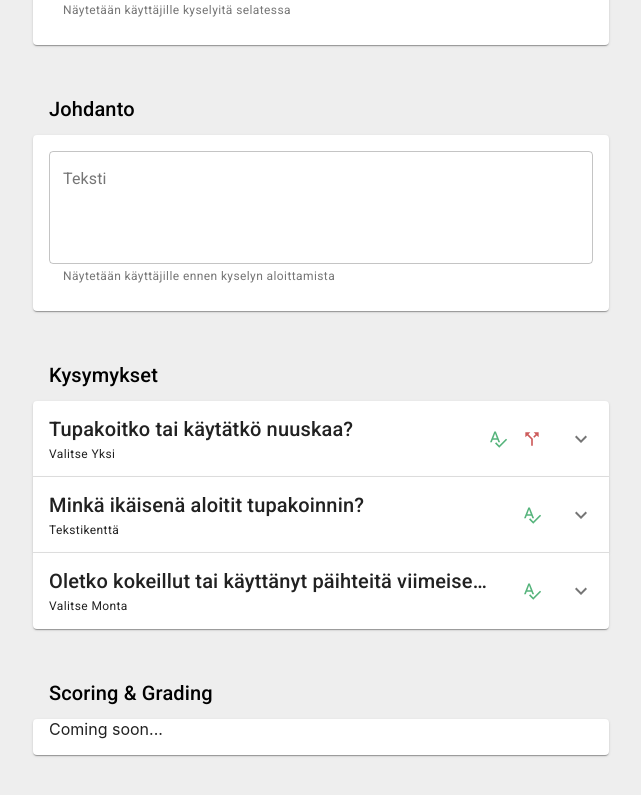
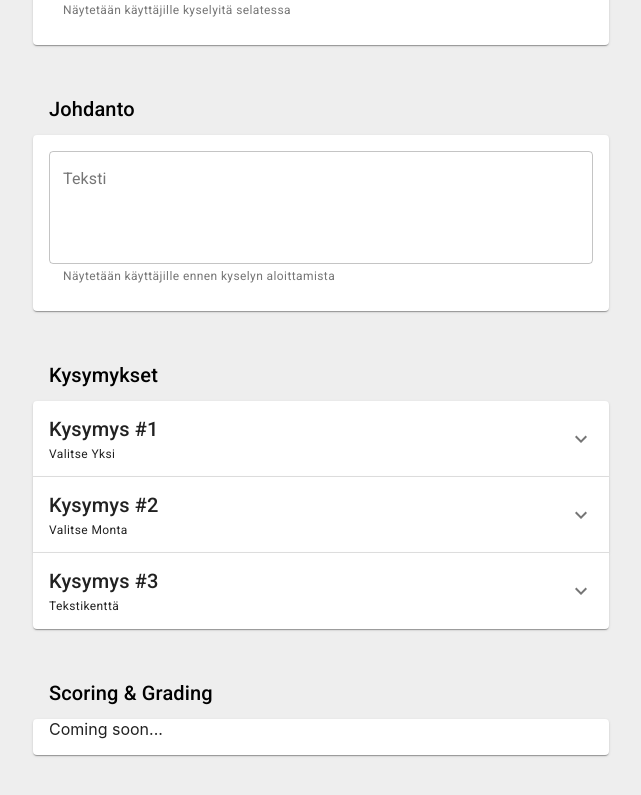
Before and after one commit to laavis/peili, a React (Create React App) app: page /survey in a window 1280 px wide. Shown: the part 505-1300 px from the top of the page, without its empty margins (31-672 px from the left). Built offline with nearby package versions, Linux system fonts and the light colour scheme.

Commit message:
Full functionality of question options

```diff
--- a/package.json
+++ b/package.json
@@ -9,7 +9,8 @@
     "react-dom": "^16.10.2",
     "react-router-dom": "^5.1.2",
     "react-scripts": "3.2.0",
-    "typeface-roboto": "0.0.75"
+    "typeface-roboto": "0.0.75",
+    "uuid": "^3.3.3"
   },
   "scripts": {
     "start": "react-scripts start",
--- /dev/null
+++ b/src/components/question/ConfirmationDialog.js
@@ -0,0 +1,72 @@
+import React from 'react';
+import Button from '@material-ui/core/Button';
+import Dialog from '@material-ui/core/Dialog';
+import DialogActions from '@material-ui/core/DialogActions';
+import DialogContent from '@material-ui/core/DialogContent';
+import DialogContentText from '@material-ui/core/DialogContentText';
+import DialogTitle from '@material-ui/core/DialogTitle';
+
+let setOpenState = null;
+let setContentState = null;
+let resolveDialog = null;
+let data = { title: 'Unknown', description: 'An error occurred.' };
+
+const closeDialog = action => {
+  setOpenState(false);
+  if (resolveDialog) {
+    resolveDialog(action);
+    resolveDialog = null;
+  }
+};
+
+const openDialog = ({ title = 'Are you sure?', description }) =>
+  new Promise(resolve => {
+    data = { title, description };
+    setContentState(data);
+    resolveDialog = resolve;
+    setOpenState(true);
+  });
+
+const ConfirmationDialog = () => {
+  const [open, setOpen] = React.useState(false);
+  const [content, setContent] = React.useState(data);
+
+  setOpenState = setOpen;
+  setContentState = setContent;
+
+  const handleClose = action => () => {
+    closeDialog(action);
+  };
+
+  return (
+    <Dialog
+      open={open}
+      onClose={handleClose('dismiss')}
+      aria-labelledby="alert-dialog-title"
+      aria-describedby="alert-dialog-description"
+    >
+      <DialogTitle id="alert-dialog-title">{content.title}</DialogTitle>
+      <DialogContent>
+        <DialogContentText id="alert-dialog-description">
+          {content.description}
+        </DialogContentText>
+      </DialogContent>
+      <DialogActions>
+        <Button onClick={handleClose('cancel')} color="primary">
+          Cancel
+        </Button>
+        <Button
+          onClick={handleClose('confirm')}
+          variant="outlined"
+          color="primary"
+          autoFocus
+        >
+          Confirm
+        </Button>
+      </DialogActions>
+    </Dialog>
+  );
+};
+
+export default ConfirmationDialog;
+export { openDialog, closeDialog };
--- a/src/components/question/Question.js
+++ b/src/components/question/Question.js
@@ -8,7 +8,7 @@ import React from 'react';
 import { QuestionDetails } from './QuestionDetails';
 import { makeStyles, withStyles } from '@material-ui/core/styles';
 
-import { checkRouteStatus } from './QuestionUtil';
+import { checkScoreStatus, checkRouteStatus } from './QuestionUtil';
 
 import SpellcheckIcon from '@material-ui/icons/Spellcheck';
 import CallSplitIcon from '@material-ui/icons/CallSplit';
@@ -56,13 +56,12 @@ const StyledExpansionPanelSummary = withStyles({
 export const Question = ({
   index,
   survey,
+  question,
   setSurvey,
   expanded,
   handleExpandChange
 }) => {
   const classes = useStyles();
-
-  const question = survey.questions[index];
 
   const questionTypes = l('questionsType');
 
@@ -82,10 +81,12 @@ export const Question = ({
           </Typography>
 
           <Box className={classes.statusIconContainer}>
-            <SpellcheckIcon
-              style={{ fill: '#56B47C' }}
-              className={classes.statusIcon}
-            />
+            {checkScoreStatus(question) && (
+              <SpellcheckIcon
+                style={{ fill: '#56B47C' }}
+                className={classes.statusIcon}
+              />
+            )}
             {checkRouteStatus(question) && (
               <CallSplitIcon
                 style={{ fill: '#CD5B5B' }}
@@ -96,7 +97,12 @@ export const Question = ({
         </Box>
       </StyledExpansionPanelSummary>
       <ExpansionPanelDetails>
-        <QuestionDetails index={index} survey={survey} setSurvey={setSurvey} />
+        <QuestionDetails
+          index={index}
+          survey={survey}
+          question={question}
+          setSurvey={setSurvey}
+        />
       </ExpansionPanelDetails>
     </ExpansionPanel>
   );
--- a/src/components/question/QuestionChooseOne.js
+++ b/src/components/question/QuestionChooseOne.js
@@ -6,16 +6,23 @@ import Typography from '@material-ui/core/Typography';
 import AddIcon from '@material-ui/icons/Add';
 import RadioButtonUncheckedIcon from '@material-ui/icons/RadioButtonUnchecked';
 import SpellcheckIcon from '@material-ui/icons/Spellcheck';
+import DeleteIcon from '@material-ui/icons/Delete';
 import CallSplitIcon from '@material-ui/icons/CallSplit';
+import IconButton from '@material-ui/core/IconButton';
+import Tooltip from '@material-ui/core/Tooltip';
 import React from 'react';
 
 import {
   listPossibleRoutes,
   getDefaultRouteNumber,
-  handleSurveyOptionUpdate
+  handleSurveyOptionUpdate,
+  handleSurveyOptionReorder,
+  handleSurveyOptionRemove
 } from './QuestionUtil';
 
 import { QuestionOptionRoute } from './QuestionOptionRoute';
+
+import ConfirmationDialog, { openDialog } from './ConfirmationDialog';
 
 import InputLabel from '@material-ui/core/InputLabel';
 import MenuItem from '@material-ui/core/MenuItem';
@@ -115,11 +122,15 @@ const useStyles = makeStyles(theme => ({
   },
   optionMove: {
     display: 'flex',
+    position: 'relative',
     flexDirection: 'column',
     alignItems: 'center',
-    justifyContent: 'center',
+    justifyContent: 'flex-start',
     padding: theme.spacing(1),
     borderLeft: `1px solid ${theme.palette.divider}`
+  },
+  optionRemove: {
+    bottom: theme.spacing(1)
   },
   subtitle: {
     fontSize: '0.75em',
@@ -127,17 +138,8 @@ const useStyles = makeStyles(theme => ({
   }
 }));
 
-export const QuestionChooseOne = ({ index, survey, setSurvey }) => {
+export const QuestionChooseOne = ({ index, survey, question, setSurvey }) => {
   const classes = useStyles();
-
-  const question = survey.questions[index];
-
-  const defaultNextQuestionNumber = getDefaultRouteNumber(
-    survey.questions,
-    index
-  );
-
-  const possibleRoutes = listPossibleRoutes(survey.questions, index);
 
   const handleNameUpdate = option => name => {
     setSurvey(
@@ -163,6 +165,27 @@ export const QuestionChooseOne = ({ index, survey, setSurvey }) => {
     );
   };
 
+  const handleOptionReorder = (option, direction) => () => {
+    if (direction !== -1 && direction !== 1) return;
+    if (option === 0 && direction === 1) return;
+    if (option === question.options.length - 1 && direction === -1) return;
+
+    setSurvey(
+      handleSurveyOptionReorder(survey, index, option, option - direction)
+    );
+  };
+
+  const handleOptionRemove = option => async () => {
+    const action = await openDialog({
+      title: 'Remove Option?',
+      description: 'This action cannot be undone, are you sure?'
+    });
+
+    if (action === 'confirm') {
+      setSurvey(handleSurveyOptionRemove(survey, index, option));
+    }
+  };
+
   return (
     <Box className={classes.section}>
       <Typography variant="h6">{l('questionOptionsText')}</Typography>
@@ -171,7 +194,7 @@ export const QuestionChooseOne = ({ index, survey, setSurvey }) => {
       </Typography>
 
       {question.options.map((x, i) => (
-        <Box key={i} className={classes.option}>
+        <Box key={x.id} className={classes.option}>
           <Box className={classes.optionContainer}>
             <RadioButtonUncheckedIcon />
             <Box className={classes.optionMain}>
@@ -223,8 +246,33 @@ export const QuestionChooseOne = ({ index, survey, setSurvey }) => {
             </Box>
           </Box>
           <Box className={classes.optionMove}>
-            <KeyboardArrowUpIcon />
-            <KeyboardArrowDownIcon />
+            <Tooltip title="Move Up" placement="right">
+              <IconButton
+                aria-label="move up"
+                onClick={handleOptionReorder(i, 1)}
+              >
+                <KeyboardArrowUpIcon fontSize="small" />
+              </IconButton>
+            </Tooltip>
+            <Tooltip title="Move Down" placement="right">
+              <IconButton
+                aria-label="move down"
+                onClick={handleOptionReorder(i, -1)}
+              >
+                <KeyboardArrowDownIcon fontSize="small" />
+              </IconButton>
+            </Tooltip>
+            <Box style={{ flex: 1 }} />
+            <Tooltip title="Remove" placement="right">
+              <IconButton
+                aria-label="remove"
+                className={classes.optionRemove}
+                onClick={handleOptionRemove(i)}
+                size="small"
+              >
+                <DeleteIcon fontSize="inherit" />
+              </IconButton>
+            </Tooltip>
           </Box>
           {/*
           <Box>
@@ -262,6 +310,8 @@ export const QuestionChooseOne = ({ index, survey, setSurvey }) => {
           {l('questionOptionAddText')}
         </Button>
       </Box>
+
+      <ConfirmationDialog />
     </Box>
   );
 };
--- a/src/components/question/QuestionDetails.js
+++ b/src/components/question/QuestionDetails.js
@@ -19,7 +19,8 @@ import {
   listIncomingRoutes,
   listOutgoingRoutes,
   getDefaultRoute,
-  handleSurveyQuestionUpdate
+  handleSurveyQuestionUpdate,
+  handleSurveyOptionRemove
 } from './QuestionUtil';
 
 import ArrowForwardIcon from '@material-ui/icons/ArrowForward';
@@ -83,10 +84,9 @@ const useStyles = makeStyles(theme => ({
   }
 }));
 
-export const QuestionDetails = ({ index, survey, setSurvey }) => {
+export const QuestionDetails = ({ index, survey, question, setSurvey }) => {
   const classes = useStyles();
 
-  const question = survey.questions[index];
   let defaultRoute = getDefaultRoute(survey.questions, index);
   if (defaultRoute && defaultRoute !== 'end') defaultRoute = defaultRoute.id;
 
@@ -99,6 +99,7 @@ export const QuestionDetails = ({ index, survey, setSurvey }) => {
         <QuestionChooseOne
           index={index}
           survey={survey}
+          question={question}
           setSurvey={setSurvey}
         />
       );
@@ -108,6 +109,7 @@ export const QuestionDetails = ({ index, survey, setSurvey }) => {
         <QuestionChooseMultiple
           index={index}
           survey={survey}
+          question={question}
           setSurvey={setSurvey}
         />
       );
--- /dev/null
+++ b/src/components/question/QuestionOptionDefaults.js
@@ -0,0 +1,76 @@
+import Translation from './questionLocale.json';
+import Locale from '../Locale';
+import uuid from 'uuid/v4';
+
+const l = Locale(Translation, 'fi');
+
+const defaults = {
+  selectOne: {
+    one: index => ({
+      id: uuid(),
+      name: `${l('questionOptionDefaultName')} #${index + 1}`,
+      score: index,
+      route: null
+    }),
+    many: [
+      {
+        id: uuid(),
+        name: `${l('questionOptionDefaultName')} #1`,
+        score: 0,
+        route: null
+      },
+      {
+        id: uuid(),
+        name: `${l('questionOptionDefaultName')} #2`,
+        score: 1,
+        route: null
+      },
+      {
+        id: uuid(),
+        name: `${l('questionOptionDefaultName')} #3`,
+        score: 2,
+        route: null
+      }
+    ]
+  },
+  selectMultiple: {
+    one: index => ({
+      id: uuid(),
+      name: `${l('questionOptionDefaultName')} #${index + 1}`,
+      score: index,
+      route: null
+    }),
+    many: [
+      {
+        id: uuid(),
+        name: `${l('questionOptionDefaultName')} #1`,
+        score: 0,
+        route: null
+      },
+      {
+        id: uuid(),
+        name: `${l('questionOptionDefaultName')} #2`,
+        score: 1,
+        route: null
+      },
+      {
+        id: uuid(),
+        name: `${l('questionOptionDefaultName')} #3`,
+        score: 2,
+        route: null
+      }
+    ]
+  },
+  text: {
+    many: [
+      {
+        id: uuid(),
+        name: l('questionOptionNameLabel'),
+        score: 0,
+        route: null
+      }
+    ]
+  }
+};
+
+export default defaults;
--- a/src/components/question/QuestionUtil.js
+++ b/src/components/question/QuestionUtil.js
@@ -1,5 +1,7 @@
 import Translation from './questionLocale.json';
 import Locale from '../Locale';
+import uuid from 'uuid/v4';
+import OptionDefaults from './QuestionOptionDefaults';
 
 const l = Locale(Translation, 'fi');
 
@@ -95,6 +97,17 @@ export const getDefaultRouteNumber = (questionList, questionIndex) => {
   return route ? `${route.index + 1}.` : null;
 };
 
+export const checkScoreStatus = question => {
+  // TODO: Add support for custom score
+
+  if (question.type === 'text') return false;
+  if (question.type === 'selectOne' || question.type === 'selectMultiple') {
+    for (let i = 0; i < question.options.length; i++) {
+      if (question.options[i].score !== i) return true;
+    }
+  }
+};
+
 export const checkRouteStatus = question => {
   if (question.defaultRoute) return true;
   for (const option of question.options) {
@@ -102,6 +115,25 @@ export const checkRouteStatus = question => {
   }
 
   return false;
+};
+
+export const generateEmptyQuestion = (index, type) => ({
+  id: uuid(),
+  index,
+  title: `${l('questionDefaultName')} #${index + 1}`,
+  type,
+  defaultRoute: null,
+  options: [...OptionDefaults[type].many]
+});
+
+export const handleSurveyQuestionCreate = (survey, type) => {
+  let surveyUpdate = { ...survey };
+  surveyUpdate.questions = [
+    ...surveyUpdate.questions,
+    { ...generateEmptyQuestion(surveyUpdate.questions.length) }
+  ];
+
+  return surveyUpdate;
 };
 
 export const handleSurveyQuestionUpdate = (survey, index, question) => {
@@ -160,3 +192,18 @@ export const handleSurveyOptionReorder = (survey, index, a, b) => {
 
   return surveyUpdate;
 };
+
+export const handleSurveyOptionRemove = (
+  survey,
+  questionIndex,
+  optionIndex
+) => {
+  let surveyUpdate = { ...survey };
+  let questionUpdate = { ...surveyUpdate.questions[questionIndex] };
+
+  questionUpdate.options.splice(optionIndex, 1);
+
+  surveyUpdate.questions[questionIndex] = questionUpdate;
+
+  return surveyUpdate;
+};
--- a/src/views/SurveyEdit.js
+++ b/src/views/SurveyEdit.js
@@ -6,12 +6,25 @@ import TextField from '../components/question/CachedInput';
 import Typography from '@material-ui/core/Typography';
 import React from 'react';
 import { Question } from '../components/question/Question';
+import { generateEmptyQuestion } from '../components/question/QuestionUtil';
 
 import Translation from '../components/question/questionLocale.json';
 import Locale from '../components/Locale';
 
 const l = Locale(Translation, 'fi');
 
+const data = {
+  title: 'Test Survey',
+  description: '',
+  intro: '',
+  questions: [
+    generateEmptyQuestion(0, 'selectOne'),
+    generateEmptyQuestion(1, 'selectMultiple'),
+    generateEmptyQuestion(2, 'text')
+  ]
+};
+
+/*
 const data = {
   title: 'Test Survey',
   description: '',
@@ -107,6 +120,7 @@ const data = {
     }
   ]
 };
+*/
 
 const useStyles = makeStyles(theme => ({
   root: {
@@ -253,6 +267,7 @@ export const SurveyEdit = () => {
                   key={x.id}
                   index={i}
                   survey={survey}
+                  question={x}
                   setSurvey={setSurvey}
                   expanded={expanded === i}
                   handleExpandChange={handleChange}
```
